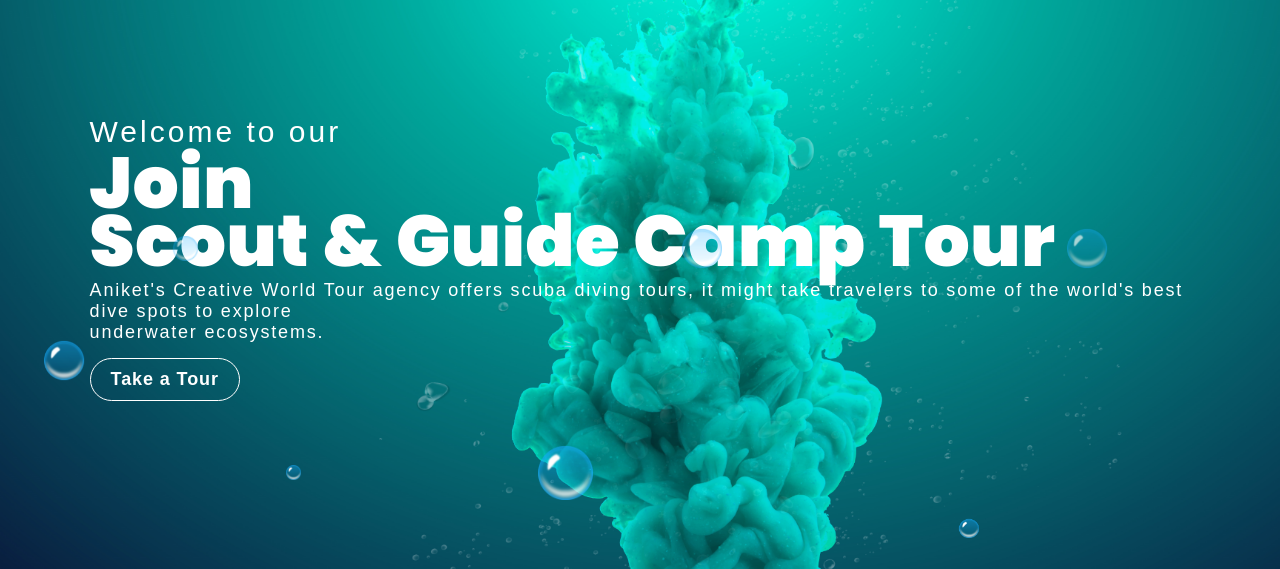
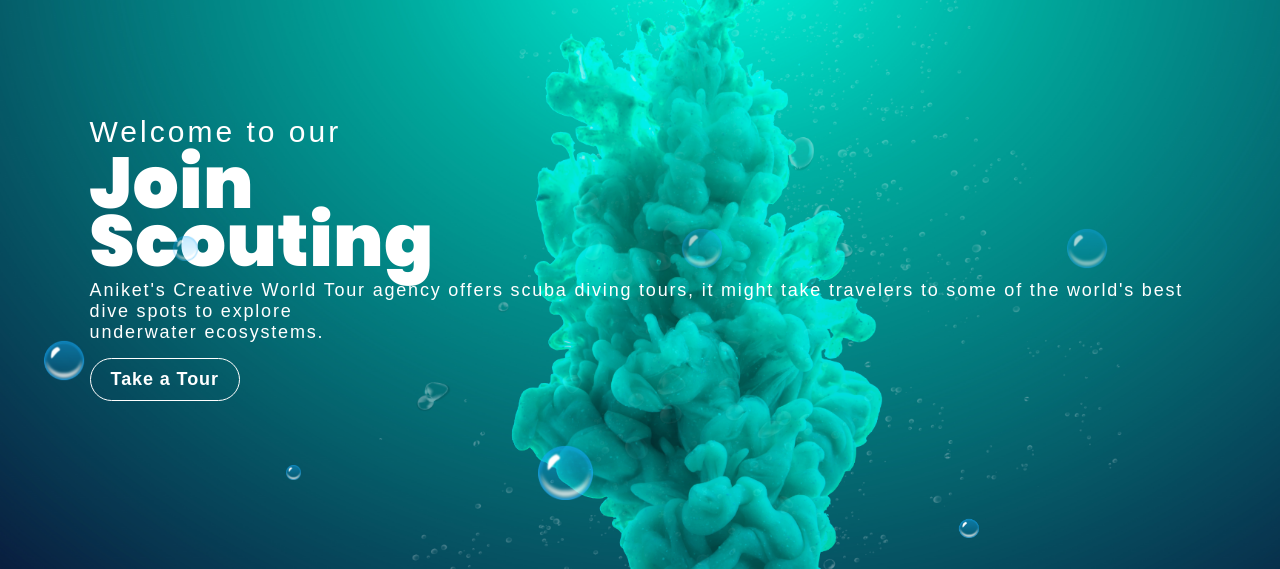
Before and after one commit to AniketVishwakarma21/Tours-Landing-Page, a plain HTML site: page index.html in a window 1280 px wide. Shown: the part 74-643 px from the top of the page. Drawn offline with Linux system fonts and the light colour scheme; a web font is replaced by a local one.

Commit message:
Update index.html

```diff
--- a/index.html
+++ b/index.html
@@ -27,7 +27,7 @@
 
             <div class="page-1__body container">
                 <h2>Welcome to our</h2>
-                <h1>Join <br> Scout & Guide Camp Tour</h1>
+                <h1>Join <br> Scouting </h1>
                 <p>Aniket's Creative World Tour agency offers scuba diving tours, it might take travelers to some of the world's  best dive spots to explore <br> underwater ecosystems.</p>
                 <a href="https://www.bsgindia.org/adventure_programme.php" class="btn">Take a Tour</a>
             </div>
```
